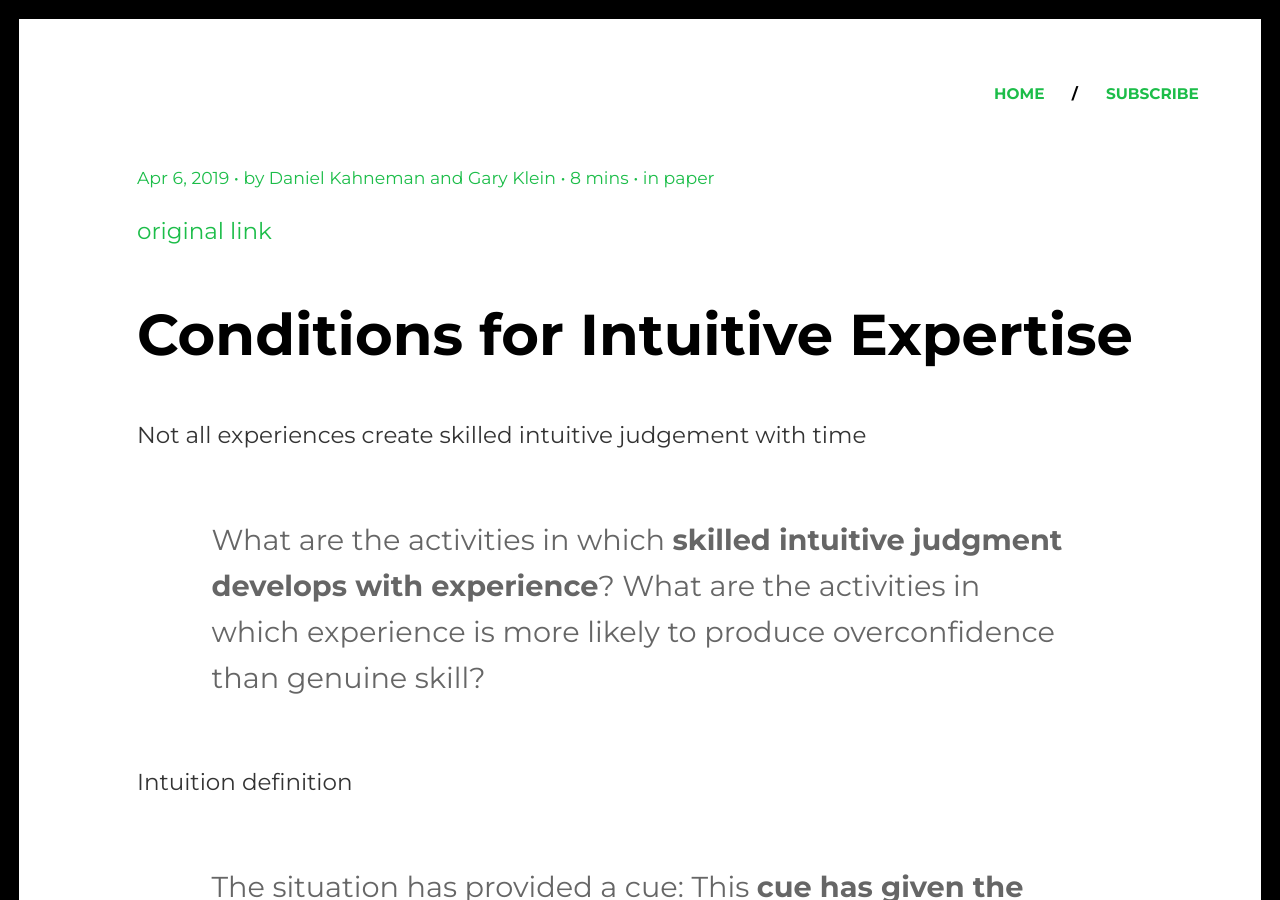
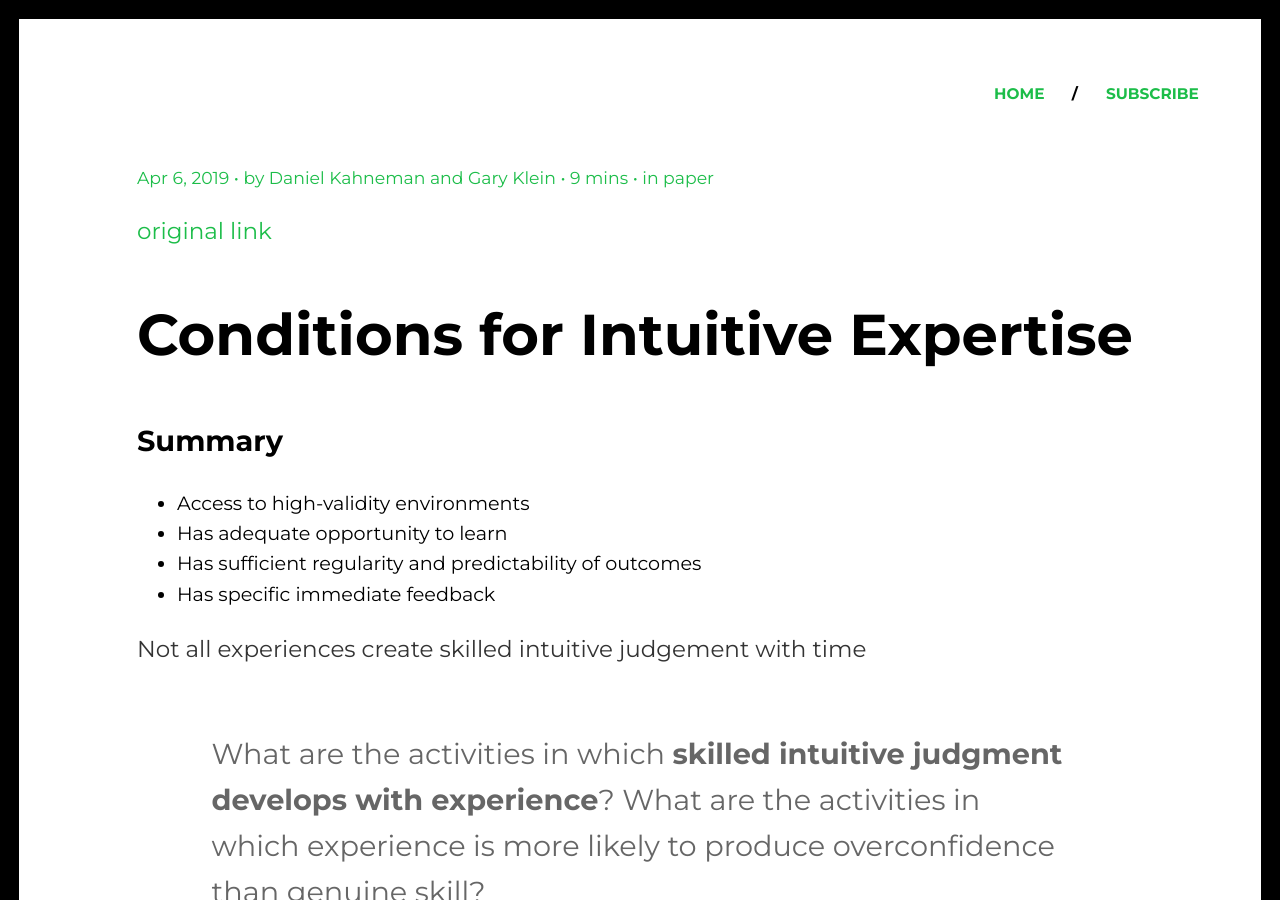
Before and after one commit to sayanee/longform, a Jekyll site: the page built from _posts/2019-04-06-conditions-for-intuitive-expertise.md, in a window 1280 px wide and 900 px high. Built offline with Jekyll 4.4.1, drawn with Linux system fonts in a browser that asks for light colours; some web fonts are replaced.

```diff
--- a/_posts/2019-04-06-conditions-for-intuitive-expertise.md
+++ b/_posts/2019-04-06-conditions-for-intuitive-expertise.md
@@ -5,6 +5,13 @@
 category: paper
 author:  Daniel Kahneman and Gary Klein
 ---
+
+## Summary
+
+- Access to high-validity environments
+- Has adequate opportunity to learn
+- Has sufficient regularity and predictability of outcomes
+- Has specific immediate feedback
 
 Not all experiences create skilled intuitive judgement with time
 
```
Also changed, not shown: _posts/2019-10-05-four-kinds-of-luck.md (added, +33 -0 lines).
